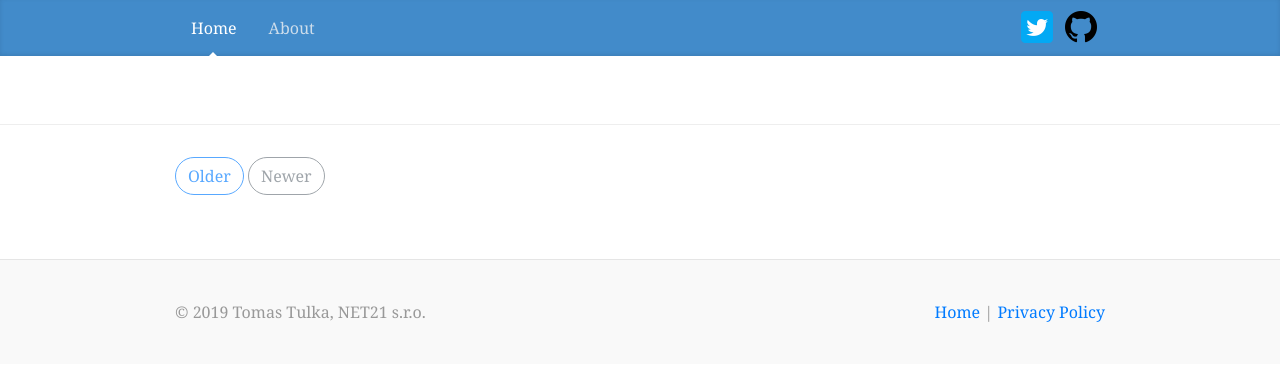
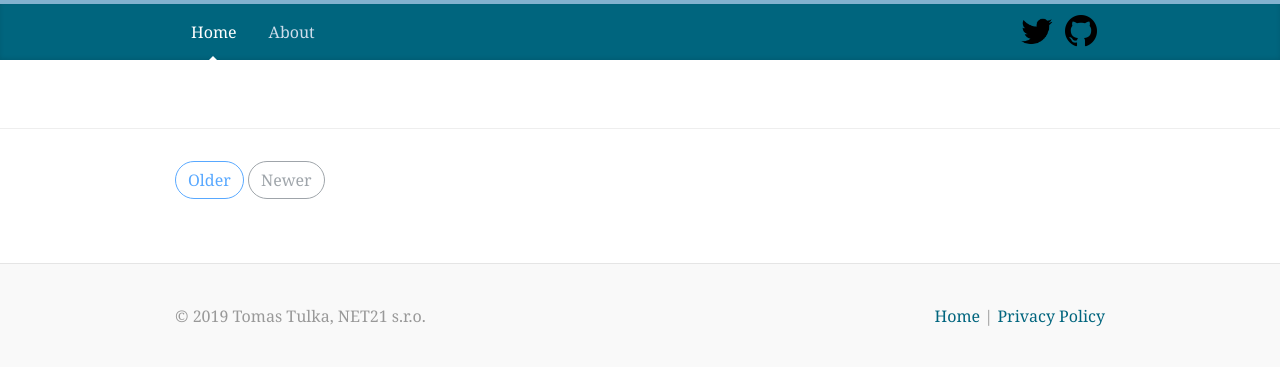
Before and after one commit to net21cz/blog-frontend-php, a PHP site: page / in a window 1280 px wide. Shown: the top 367 px of the page. Run offline with PHP 8.4, Linux system fonts and the light colour scheme; data that the repository does not hold is empty.

Commit message:
adapted to the new identity

```diff
--- a/application/view/layout.php
+++ b/application/view/layout.php
@@ -6,7 +6,7 @@
     <meta name="author" content="Tomas Tulka - NET21 s.r.o.">
     <meta charset="utf-8">
     <meta name="viewport" content="width=device-width, initial-scale=1, shrink-to-fit=no">
-    <link rel="icon" href="/assets/favicon.ico">
+    <link rel="shortcut icon" type="image/x-icon" href="/assets/favicon.png">
 
     <link href="/assets/css/bootstrap.min.css" rel="stylesheet">
     <link href="/assets/css/blog.css" rel="stylesheet">
--- a/assets/css/blog.css
+++ b/assets/css/blog.css
@@ -31,6 +31,10 @@ code, pre {
   font-family: Courier;
 }
 
+a {
+    color: #00657e;
+}
+
 
 /*
  * Override Bootstrap's default container.
@@ -47,7 +51,8 @@ code, pre {
 
 .blog-masthead {
   margin-bottom: 3rem;
-  background-color: #428bca;
+  background-color: #00657e;
+  border-top: 0.3em solid #82b2cf;
   box-shadow: inset 0 -.1rem .25rem rgba(0,0,0,.1);
 }
 
```
Also changed, not shown: assets/favicon.ico (deleted), assets/favicon.png (added), assets/img/twitter.png.
